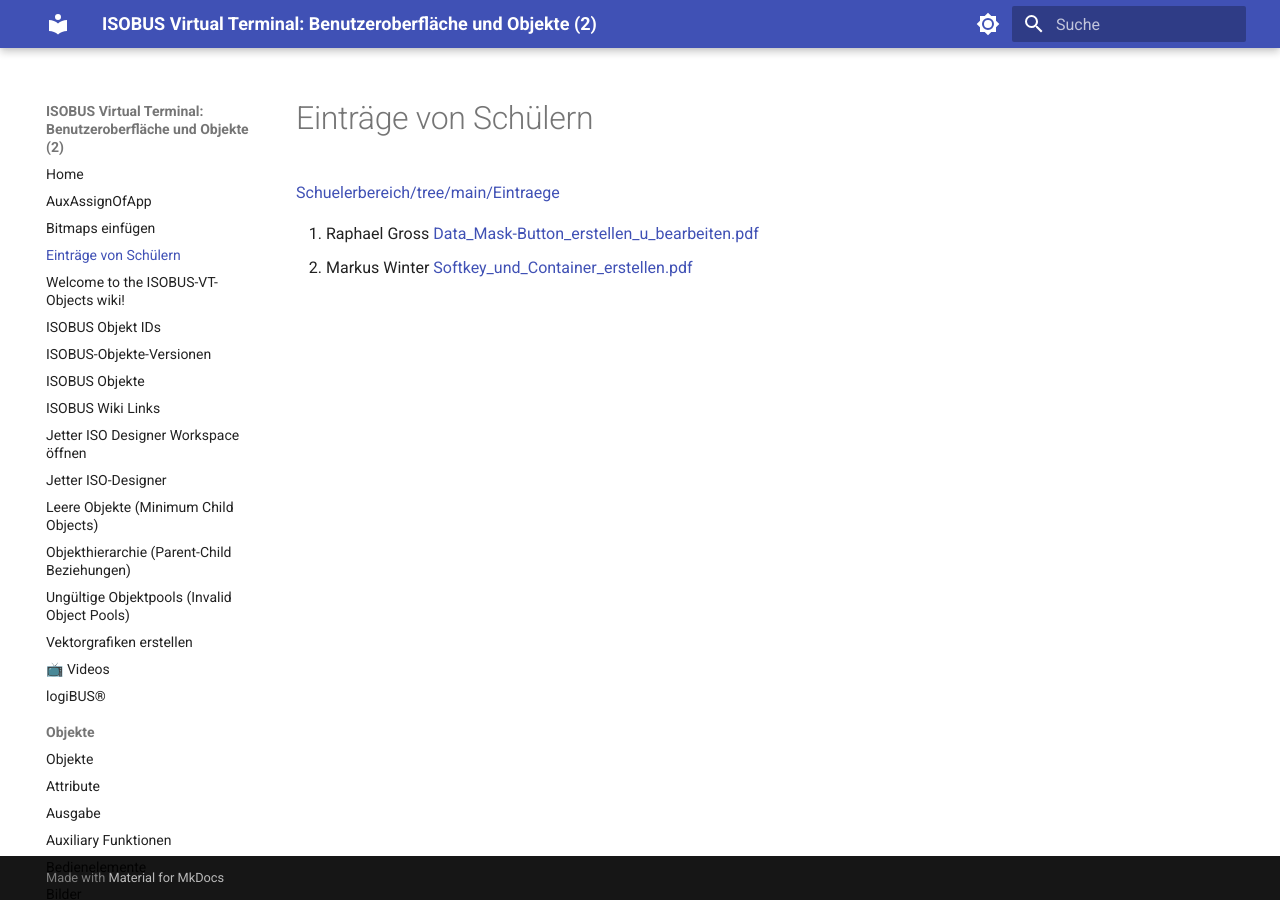
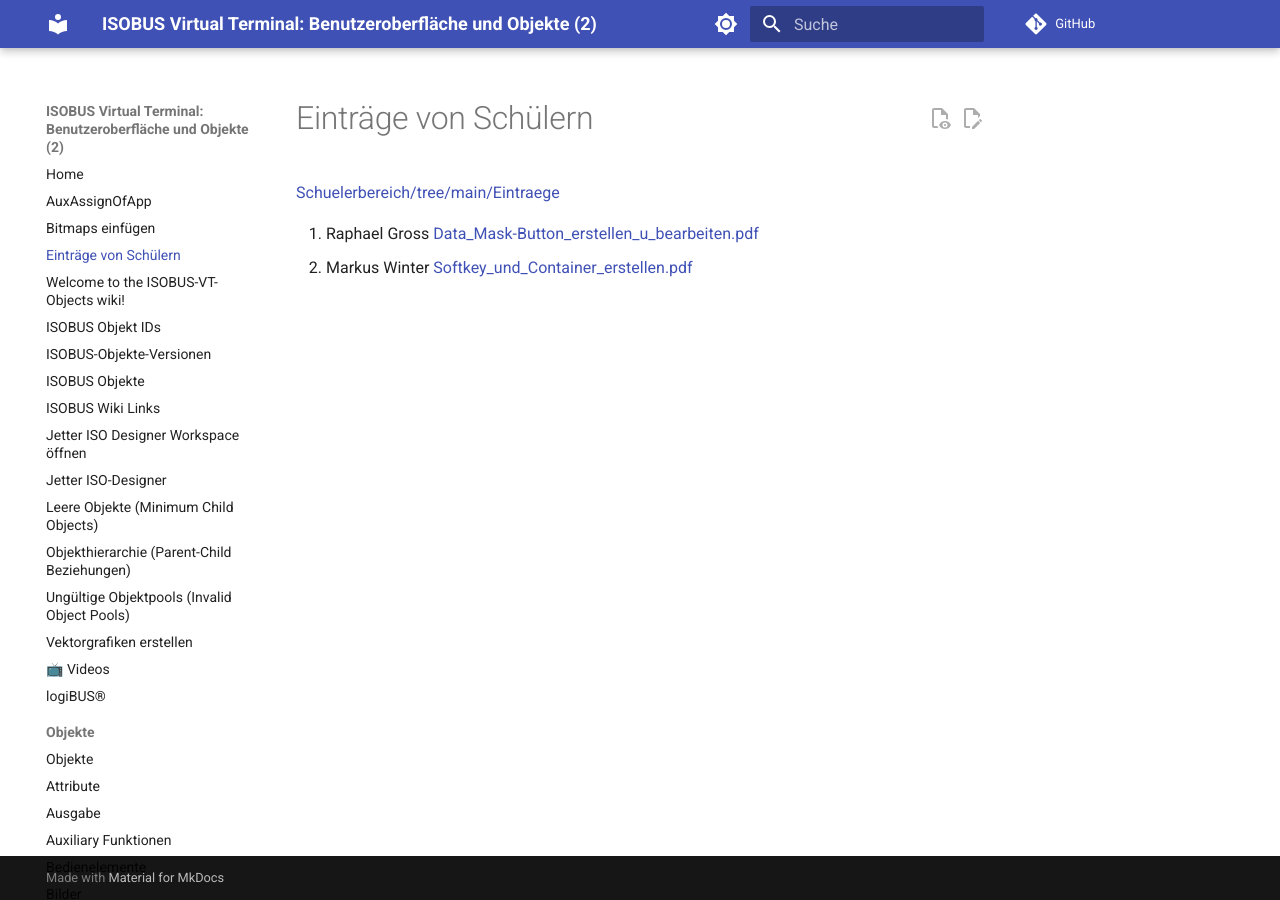
Before and after one commit to Meisterschulen-am-Ostbahnhof-Munchen/ISOBUS-VT-Objects-docs, an MkDocs documentation site: the page built from docs/Einträge-von-Schülern.md, in a window 1280 px wide. Built offline with MkDocs 1.6.1 and Material for MkDocs 9.7.7, drawn with Linux system fonts in a browser that asks for light colours; comment, search, counter and statistics services are not loaded.

Commit message:
feat: add repository URL and enable edit/view actions in theme settings
Integrates a GitHub repository URL into the documentation configuration and activates edit and view content features in the Material theme. These changes enhance navigability and user interaction by allowing users to edit pages directly and view content actions.

```diff
--- a/mkdocs.yml
+++ b/mkdocs.yml
@@ -9,12 +9,15 @@ plugins:
 - search
 site_name: 'ISOBUS Virtual Terminal: Benutzeroberfläche und Objekte (2)'
 site_url: https://docs.ms-muc-docs.de/projects/ISOBUS-VT-Objects-docs/
+repo_url: https://github.com/Meisterschulen-am-Ostbahnhof-Munchen/ISOBUS-VT-Objects-docs
 theme:
   features:
   - navigation.sections
   - navigation.expand
   - search.suggest
   - search.highlight
+  - content.action.edit
+  - content.action.view
   language: de
   name: material
   palette:
```
